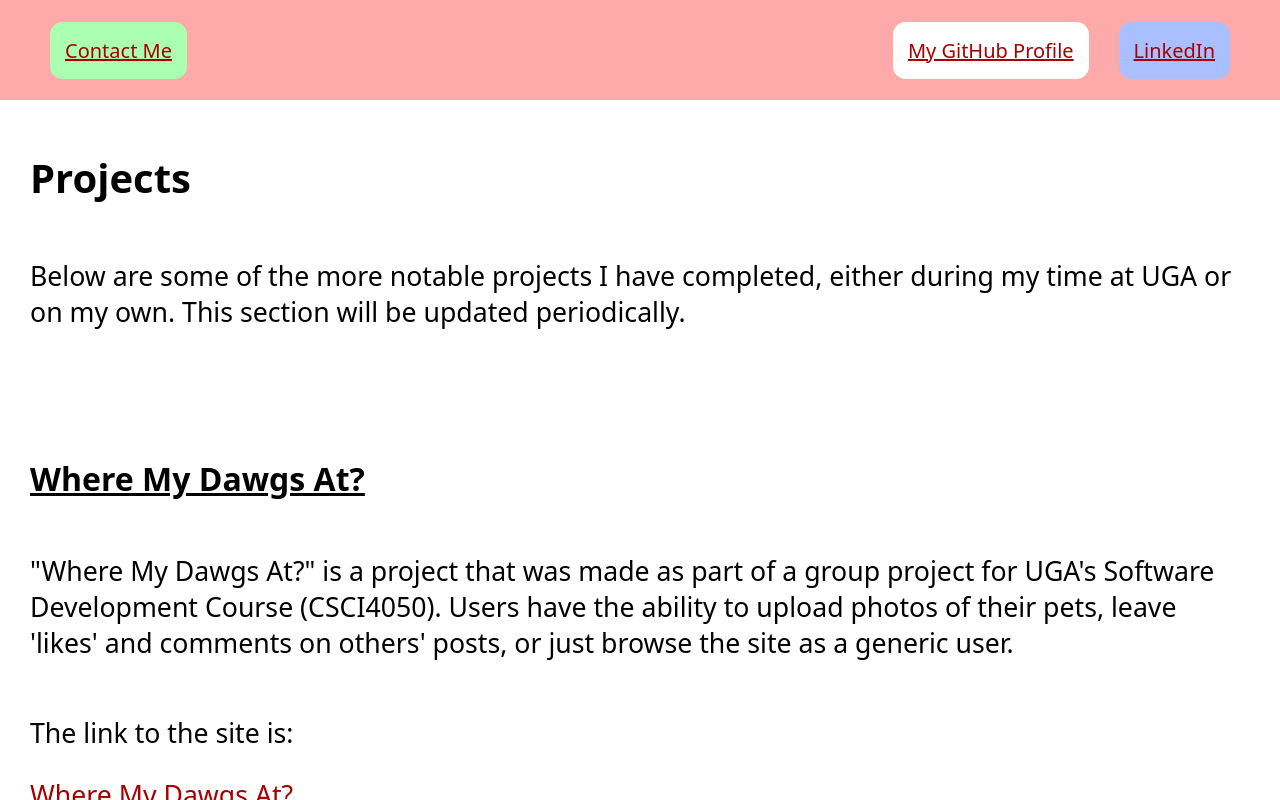
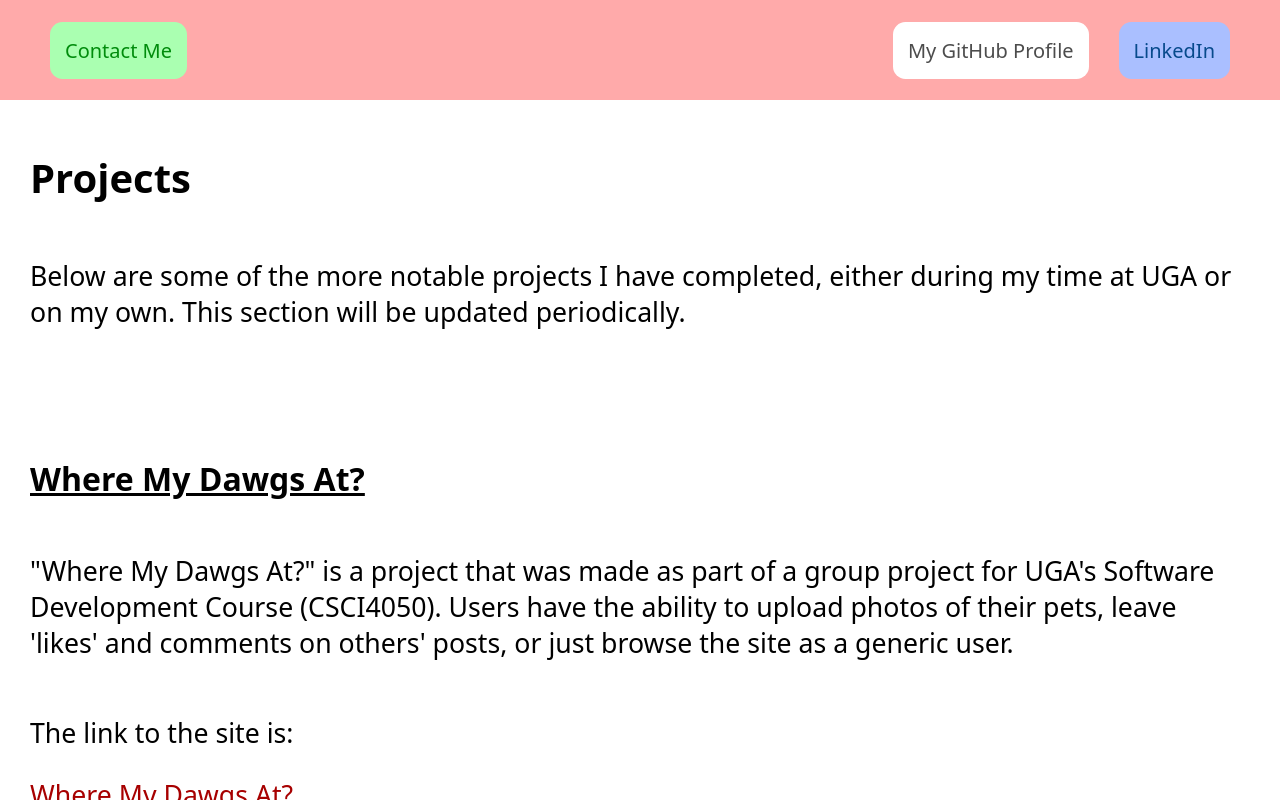
Before and after one commit to thinvanadium903/online-resume, a Next.js app: page /projects in a window 1280 px wide. Built offline with nearby package versions, Linux system fonts and the light colour scheme.

Commit message:
css fixes

```diff
--- a/src/app/styles/Header.css
+++ b/src/app/styles/Header.css
@@ -23,14 +23,14 @@ button {
     text-align: center;
 }
 
-a:-webkit-any-link {
-    color: inherit;
-    text-decoration: inherit;
-}
-
 button:hover {
     transform: scale(1.10);
     text-decoration: underline;
+}
+
+a {
+    color: inherit;
+    text-decoration: none;
 }
 
 #group-1, #group-2 {
@@ -60,7 +60,7 @@ button:hover {
 
 #contact {
     background-color: #AAFFB1;
-    color: #008C0C;
+    color: #008C0C !important;
     margin-left: 50px;
 }
 
--- a/src/app/styles/Projects.css
+++ b/src/app/styles/Projects.css
@@ -1,11 +1,11 @@
 @media (prefers-color-scheme: light) {
-    .project-title, .project-p, .project-subtitle, .project-link {
+    .project-title, .project-p, .project-subtitle {
         color: black;
     }
 }
 
 @media (prefers-color-scheme: dark) {
-    .project-title, .project-p, .project-subtitle, .project-link {
+    .project-title, .project-p, .project-subtitle {
         color: white;
     }
 }
@@ -35,10 +35,6 @@
 }
 
 .project-link {
-    color: #A70000;
-}
-
-a:-webkit-any-link {
     color: #A70000;
     text-decoration: underline;
 }
```
